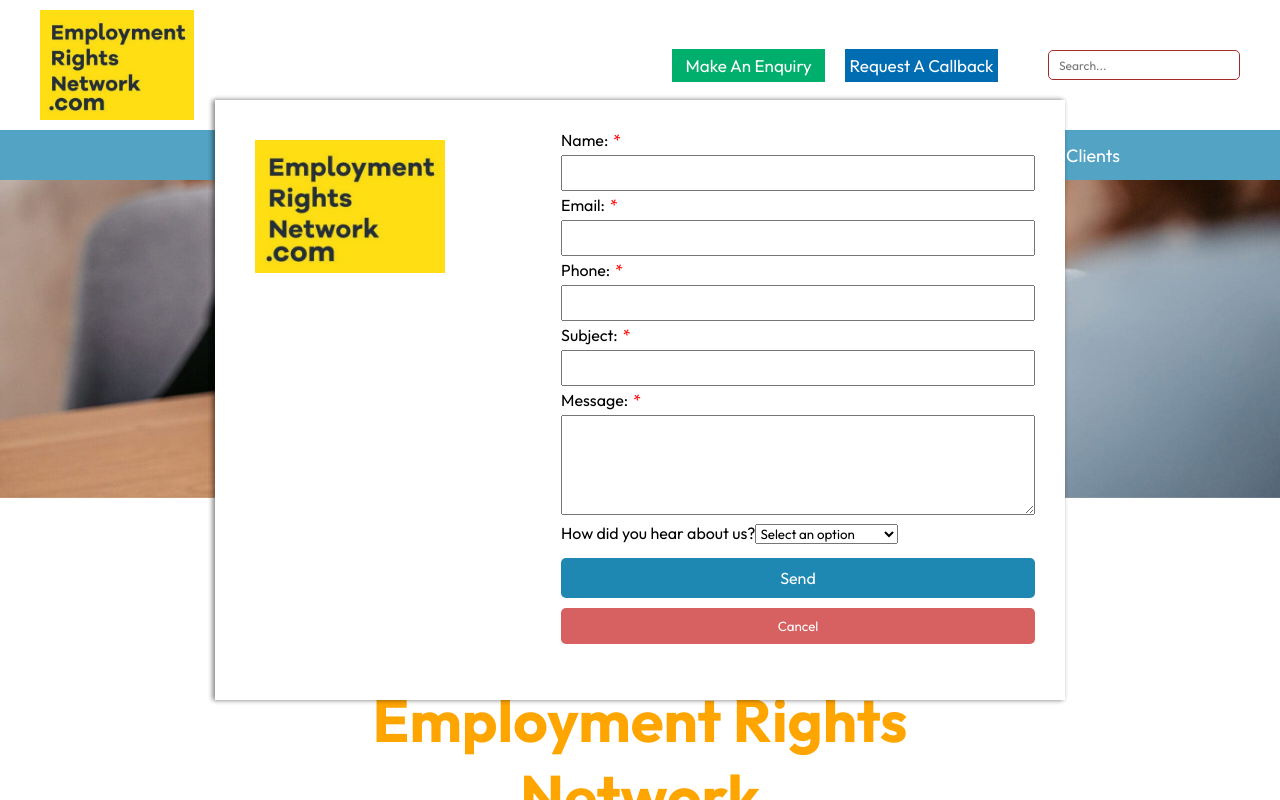
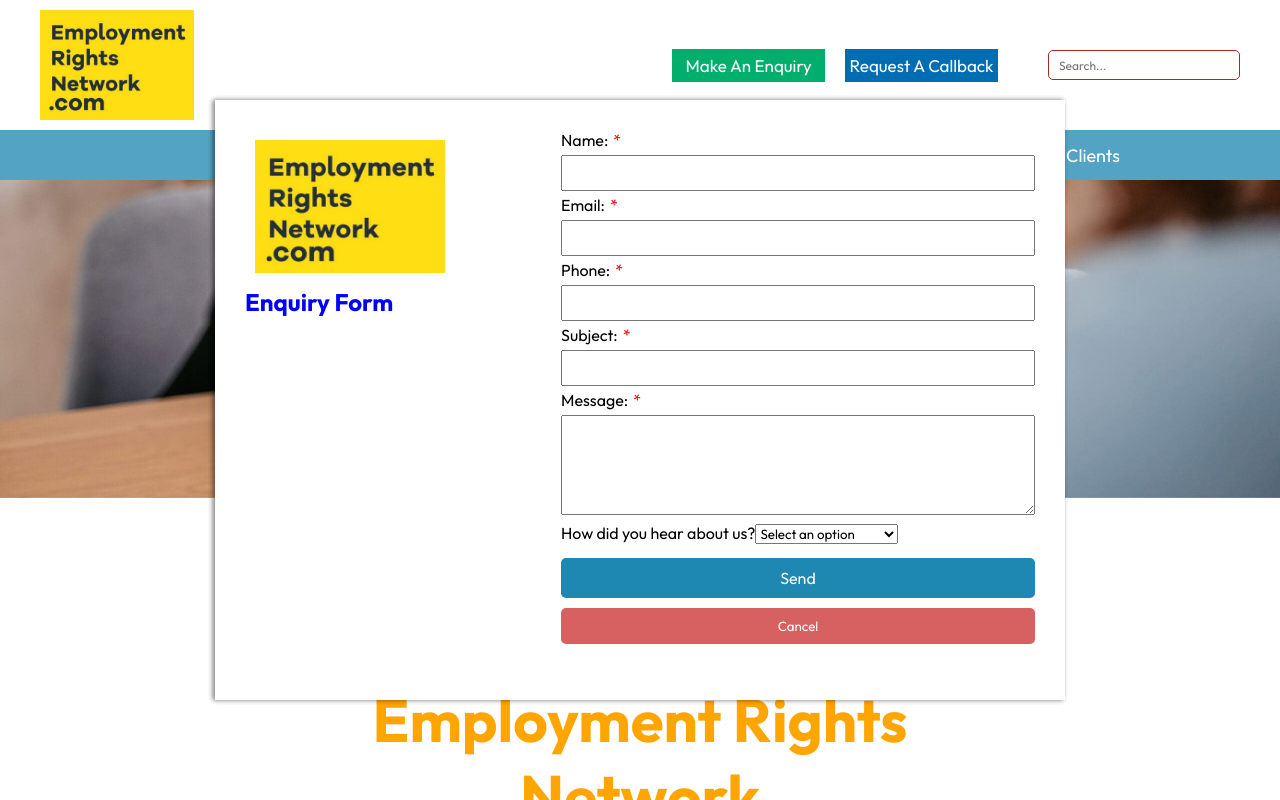
Before and after one commit to SabbirHossainRuet/myet-project, a React (Vite) app in the folder frontend/: page / in a window 1280 px wide. Both pictures are taken after a click on the button "Make An Enquiry". Shown: the top 800 px of the page. Built offline with nearby package versions, Linux system fonts and the light colour scheme.

Commit message:
Update 4 31.08.24 home

```diff
--- a/frontend/src/App.jsx
+++ b/frontend/src/App.jsx
@@ -20,7 +20,6 @@ const App = () => {
       <NewsLetter />
       <hr />
       <EmployeeServices />
-      <hr />
       <Clients />
 
 
--- a/frontend/src/assets/assets.js
+++ b/frontend/src/assets/assets.js
@@ -101,7 +101,7 @@ export const services = [
         name: "Option 4",
         price: 299,
         text: "We offer 3 x 1 hour Coaching Support Service",
-        description: "Helping you write your own ET1 with our expert Coaching Support Service."
+        description: "Helping you write your ET1 Form/Particulars of Claim or providing you with help to run your own Tribunal Claim, with our expert Coaching Support Service"
     },
     {
         _id: "5",
--- a/frontend/src/components/Callbackform/CallbackForm.css
+++ b/frontend/src/components/Callbackform/CallbackForm.css
@@ -29,6 +29,10 @@
 .callback-form-container-left img {
     width: 60%;
     margin: 10px;
+}
+
+.callback-form-title {
+    color: blue !important;
 }
 
 .best-day-call {
--- a/frontend/src/components/Callbackform/CallbackForm.jsx
+++ b/frontend/src/components/Callbackform/CallbackForm.jsx
@@ -3,15 +3,14 @@ import { StoreContext } from "../Context/StoreContext";
 import Logo from "../../assets/logo.jpg";
 import './CallbackForm.css';
 
-const CallbackForm = ({ handleTitleClick }) => {
+const CallbackForm = ({ handleTitleClick, titleText }) => {
     const { callbackFormData, handleFormChange, handleFormSubmit, toggleCallbackForm, showDateTime, } = useContext(StoreContext);
-
-    console.log(showDateTime);
 
     return (
         <div className="callback-form-container">
             <div className="callback-form-container-left">
                 <img src={Logo} alt="" onClick={handleTitleClick} style={{ cursor: 'pointer' }} />
+                <h2 className="callback-form-title">{titleText}</h2>
             </div>
             <div className="callback-form-container-right">
                 <form onSubmit={handleFormSubmit}>
--- a/frontend/src/components/Contact/Contact.jsx
+++ b/frontend/src/components/Contact/Contact.jsx
@@ -9,15 +9,17 @@ import CallbackForm from '../Callbackform/CallbackForm';
 
 const Contact = () => {
     const iconStyle = { fontSize: '40px' };
-    const { toggleCallbackForm, isCallbackFormVisible, setShowDateTime, } = useContext(StoreContext);
+    const { toggleCallbackForm, isCallbackFormVisible, setShowDateTime, setFormTitle, formTitle } = useContext(StoreContext);
 
     const handleCallbackClick = () => {
         setShowDateTime(true);
+        setFormTitle('Callback Form');
         toggleCallbackForm();
     };
 
     const handleEnquiryClick = () => {
         setShowDateTime(false);
+        setFormTitle('Enquiry Form');
         toggleCallbackForm();
     };
 
@@ -58,7 +60,7 @@ const Contact = () => {
             </div>
 
             {/* Callback Form */}
-            {isCallbackFormVisible && <CallbackForm />}
+            {isCallbackFormVisible && <CallbackForm titleText={formTitle} />}
         </div >
     );
 };
--- a/frontend/src/components/Context/StoreContext.jsx
+++ b/frontend/src/components/Context/StoreContext.jsx
@@ -11,6 +11,7 @@ const StoreContextProvider = (props) => {
     const [isCallbackFormVisible, setIsCallbackFormVisible] = useState(false);
     const [callbackFormData, setCallbackFormData] = useState({});
     const [showDateTime, setShowDateTime] = useState(true);
+    const [formTitle, setFormTitle] = useState('');
 
     const toggleCallbackForm = () => {
         setIsCallbackFormVisible(!isCallbackFormVisible);
@@ -35,6 +36,8 @@ const StoreContextProvider = (props) => {
         callbackFormData,
         showDateTime,
         setShowDateTime,
+        formTitle,
+        setFormTitle,
         toggleCallbackForm,
         handleFormChange,
         handleFormSubmit
--- a/frontend/src/components/Mission/Mission.jsx
+++ b/frontend/src/components/Mission/Mission.jsx
@@ -4,8 +4,7 @@ import { assets } from "../../assets/assets";
 import { TiTick } from "react-icons/ti";
 import { BsFillCloudDownloadFill } from "react-icons/bs";
 import { VscCallIncoming } from "react-icons/vsc";
-import { GrServices } from "react-icons/gr";
-import { RxDotFilled } from "react-icons/rx";
+import { MdOutlineStar } from "react-icons/md";
 import videoCall from '../../assets/videocall.png';
 import shuttle from '../../assets/shuttle.png';
 import download from '../../assets/download.png'
@@ -13,10 +12,11 @@ import { StoreContext } from "../Context/StoreContext";
 import CallbackForm from "../Callbackform/CallbackForm";
 const Mission = () => {
     const iconStyle = { fontSize: '35px' };
-    const { toggleCallbackForm, isCallbackFormVisible, setShowDateTime, } = useContext(StoreContext);
+    const { toggleCallbackForm, isCallbackFormVisible, setShowDateTime, setFormTitle, formTitle } = useContext(StoreContext);
 
     const handleCallbackClick = () => {
         setShowDateTime(true);
+        setFormTitle('Callback Form');
         toggleCallbackForm();
     };
     return (
@@ -38,7 +38,7 @@ const Mission = () => {
                 <div className="get-started-now">
                     <div className="get-started-now-item">
                         <img src={videoCall} alt="" />
-                        <p>Book a FREE 30 MINUTE Online Appointment (or by Phone)</p>
+                        <p>Book a FREE 30 MINUTE Online Appointment <br />(or by Phone)</p>
                     </div>
                     <div className="get-started-now-item">
                         <img src={download} alt="" />
@@ -64,10 +64,10 @@ const Mission = () => {
                 <div className="bottom-text">
                     <div className="bottom-text-up">
                         <p>Low Cost</p>
-                        <RxDotFilled style={iconStyle} />
+                        <MdOutlineStar style={iconStyle} />
                         <p>Affordable</p>
-                        <RxDotFilled style={iconStyle} />
-                        <p>Accesible</p>
+                        <MdOutlineStar style={iconStyle} />
+                        <p>Accessible</p>
                     </div>
                     <div className="bottom-text-down">
                         <p>Expert employment support for UK Workers</p>
@@ -75,7 +75,7 @@ const Mission = () => {
 
                 </div>
             </div>
-            {isCallbackFormVisible && <CallbackForm />}
+            {isCallbackFormVisible && <CallbackForm titleText={formTitle} />}
         </div >
     );
 };
--- a/frontend/src/components/Navbar/Navbar.jsx
+++ b/frontend/src/components/Navbar/Navbar.jsx
@@ -55,16 +55,18 @@ import CallbackForm from "../Callbackform/CallbackForm";
 const Navbar = () => {
     const [openMenu, setOpenMenu] = useState(false);
     const { isCallbackFormVisible,
-        toggleCallbackForm, setShowDateTime,
+        toggleCallbackForm, setShowDateTime, setFormTitle, formTitle,
     } = useContext(StoreContext);
 
     const handleCallbackClick = () => {
         setShowDateTime(true);
+        setFormTitle('Callback Form');
         toggleCallbackForm();
     };
 
     const handleEnquiryClick = () => {
-        setShowDateTime(false); // Hide date and time fields
+        setShowDateTime(false);
+        setFormTitle('Enquiry Form');
         toggleCallbackForm();
     };
 
@@ -137,7 +139,7 @@ const Navbar = () => {
                 </Box>
             </Drawer>
             {/* Callback Form */}
-            {isCallbackFormVisible && <CallbackForm />}
+            {isCallbackFormVisible && <CallbackForm titleText={formTitle} />}
         </nav >
     );
 };
--- a/frontend/src/components/Newsletter/Newsletter.jsx
+++ b/frontend/src/components/Newsletter/Newsletter.jsx
@@ -41,7 +41,7 @@ const NewsLetter = () => {
                 <div className="left">
                     <h2 className="alt">Sign up to our monthly Newsletter</h2>
                     <p style={{ textAlign: "center" }}>
-                        Stay up to date with MyET1.com, and how we're supporting UK workers to resolve their employment disputes.
+                        Stay up to date with us, and how we're supporting UK workers to resolve their employment disputes.
                     </p>
                 </div>
                 <div className="right">
```
